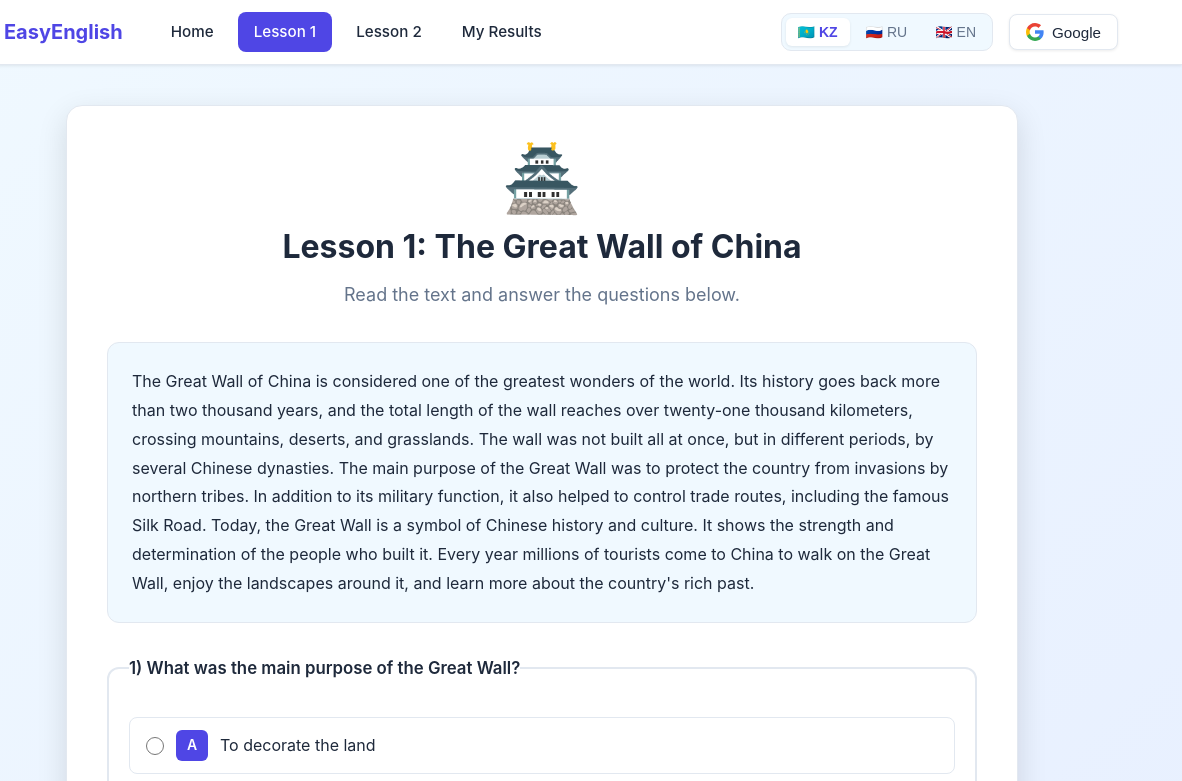
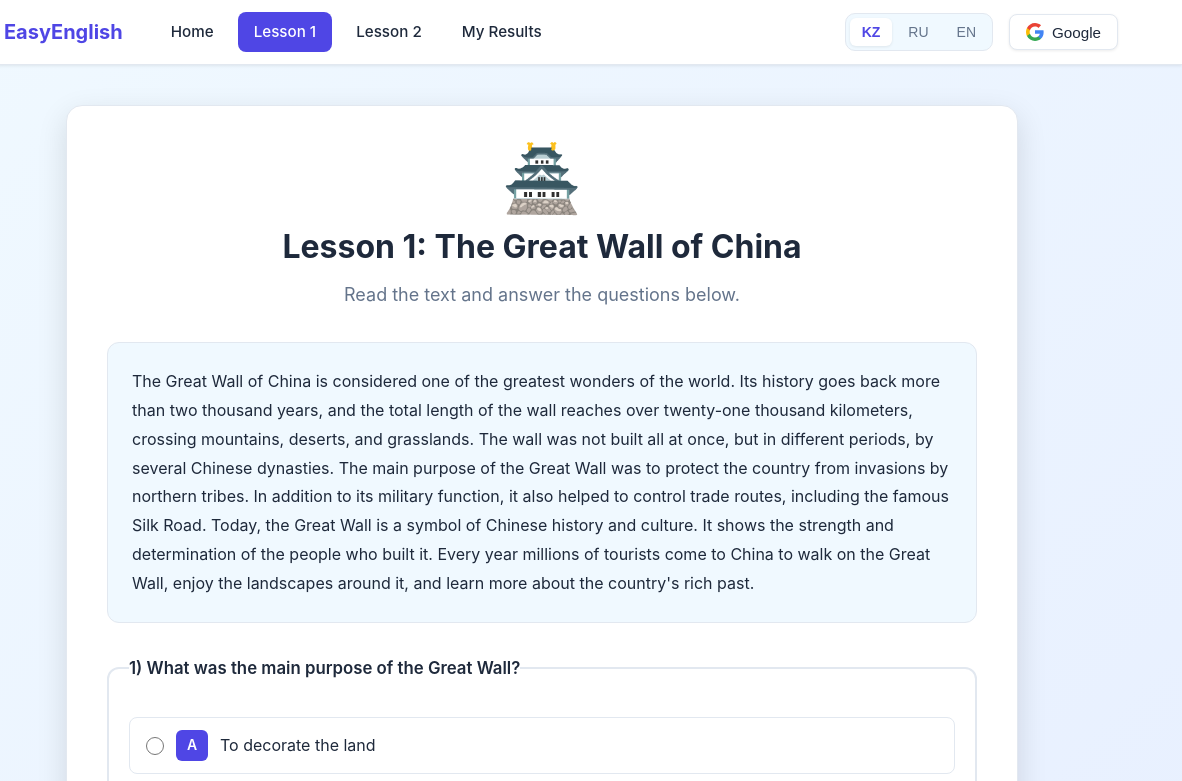
Before and after one commit to AdixMaTenus/easyenglish, a plain HTML site: page project/lesson1.html in a window 1280 px wide. Shown: the top 781 px of the page, 98-1280 px from the left. Drawn offline with Linux system fonts and the light colour scheme; no server answers.

Commit message:
Update lesson1.html

```diff
--- a/project/lesson1.html
+++ b/project/lesson1.html
@@ -26,9 +26,9 @@
 
       <div class="nav-right">
         <div class="lang-switch">
-          <button class="lang-btn" data-lang="kk" onclick="setLang('kk')" aria-label="Қазақ тілі">🇰🇿 KZ</button>
-          <button class="lang-btn" data-lang="ru" onclick="setLang('ru')" aria-label="Русский">🇷🇺 RU</button>
-          <button class="lang-btn" data-lang="en" onclick="setLang('en')" aria-label="English">🇬🇧 EN</button>
+          <button class="lang-btn" data-lang="kk" onclick="setLang('kk')" aria-label="Қазақ тілі">KZ</button>
+          <button class="lang-btn" data-lang="ru" onclick="setLang('ru')" aria-label="Русский">RU</button>
+          <button class="lang-btn" data-lang="en" onclick="setLang('en')" aria-label="English">EN</button>
         </div>
 
         <div class="auth-section">
@@ -151,4 +151,5 @@
   <script src="assets/auth.js"></script>
   <script src="assets/quiz.js"></script>
 </body>
+
 </html>
```
